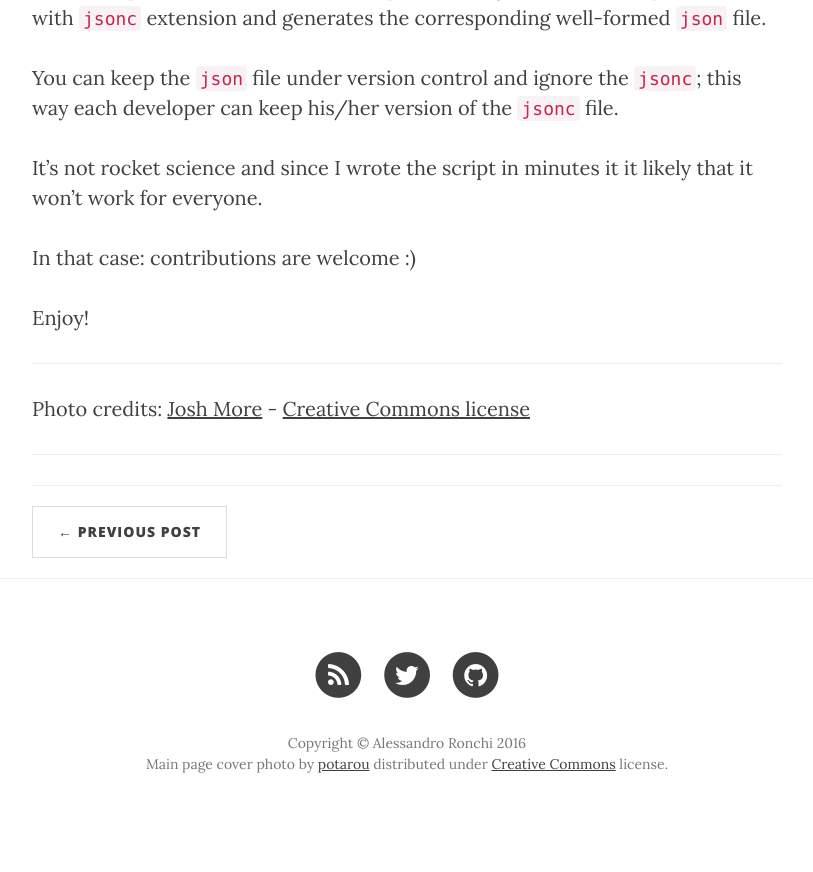
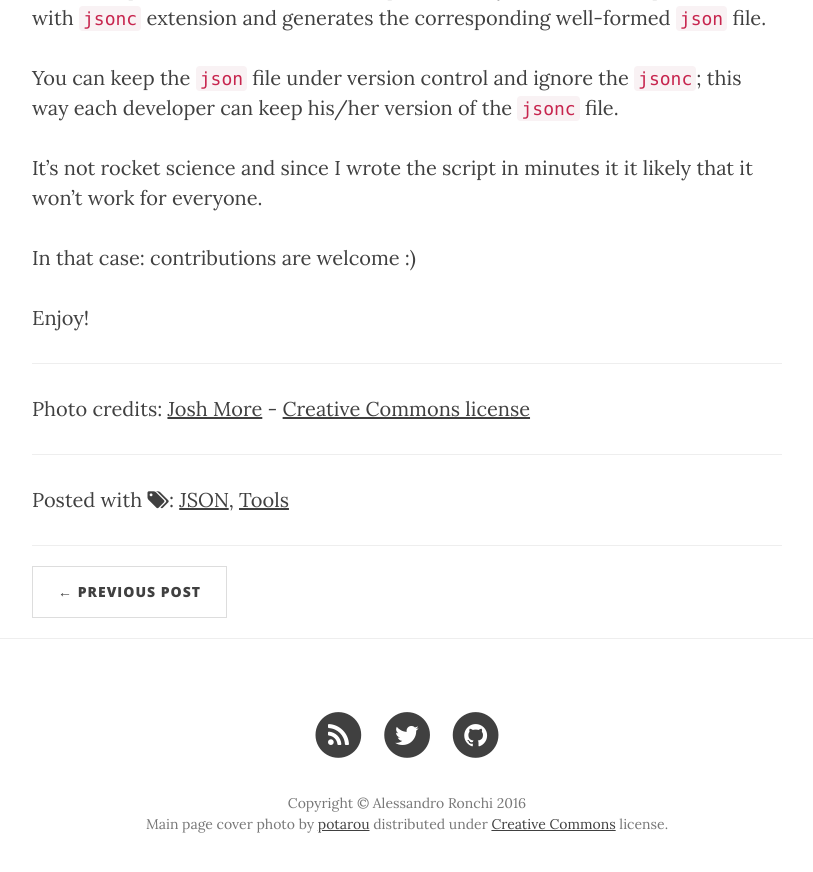
Before and after one commit to aleron75/aleron75.github.io, a Jekyll site: the page built from _posts/2016-06-20-because-programmers-are-lazy.md, in a window 1280 px wide and 900 px high, scrolled down 1005 px. Shown: the top 872 px of the window, without its empty margins (233-1046 px from the left). Built offline with Jekyll 4.4.1, drawn with Linux system fonts in a browser that asks for light colours; nearby versions of some CDN libraries; comment, search, counter and statistics services are not loaded; before the commit the page ends 1845 px from its top, so only the background shows below that.

Commit message:
Add tags to json article

```diff
--- a/_data/tags.yml
+++ b/_data/tags.yml
@@ -1,3 +1,6 @@
+- slug: json
+  name: JSON
+
 - slug: netherlands
   name: Netherlands
 
@@ -9,3 +12,6 @@
 
 - slug: runtime
   name: Runtime
+
+- slug: tools
+  name: Tools
--- a/_posts/2016-06-20-because-programmers-are-lazy.md
+++ b/_posts/2016-06-20-because-programmers-are-lazy.md
@@ -4,7 +4,7 @@ title:    "Because programmers are lazy"
 date:     2016-06-20 00:00:00
 author:   "Alessandro Ronchi"
 header-img: "img/2016-06-20-because-programmers-are-lazy.jpg"
-tags:     []
+tags:     [json, tools]
 ---
 
 It's a simple story: I wanted to be able to put **comments in JSON files**,
```
Also changed, not shown: blog/tag/json.md (added, +6 -0 lines), blog/tag/tools.md (added, +6 -0 lines), 4 other files.
